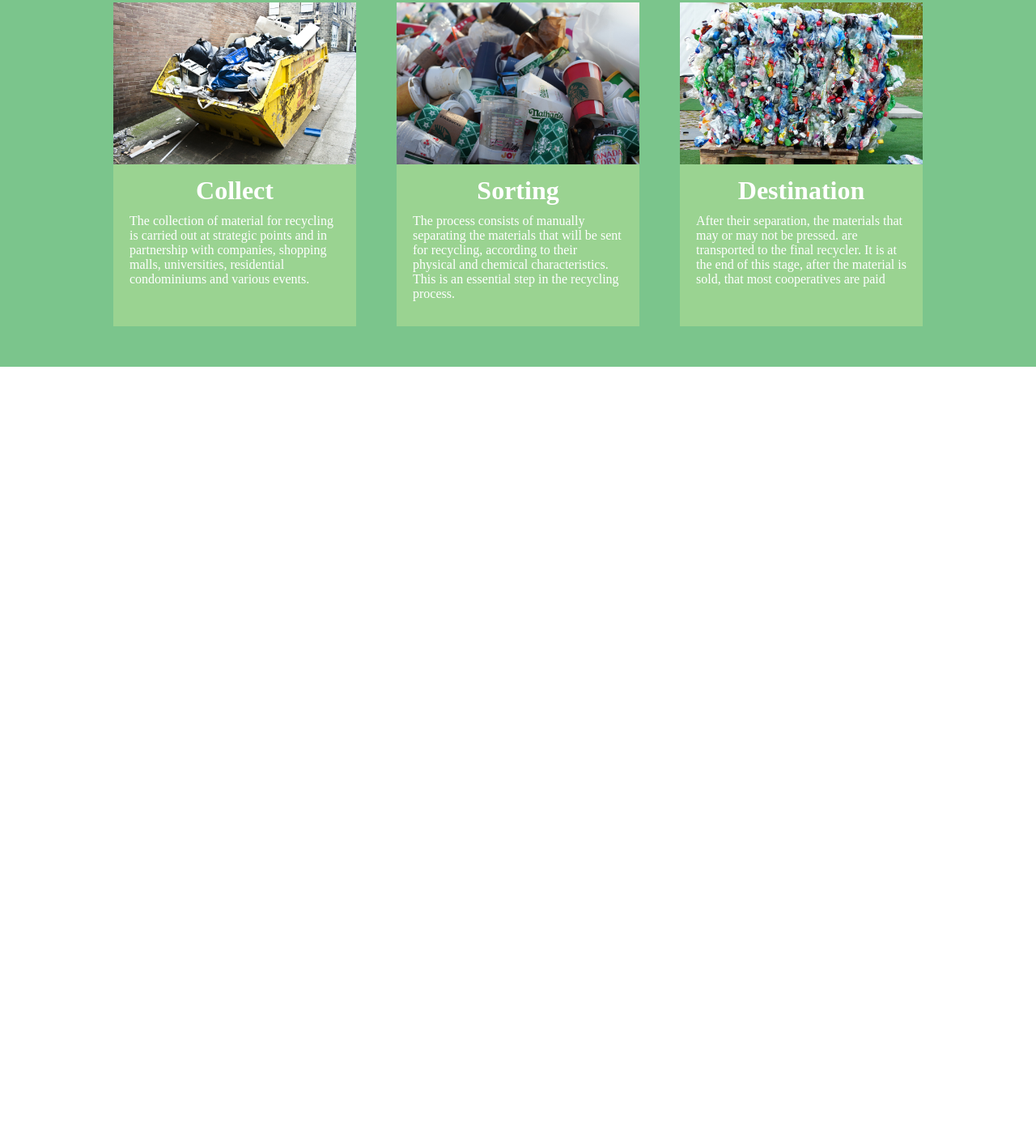
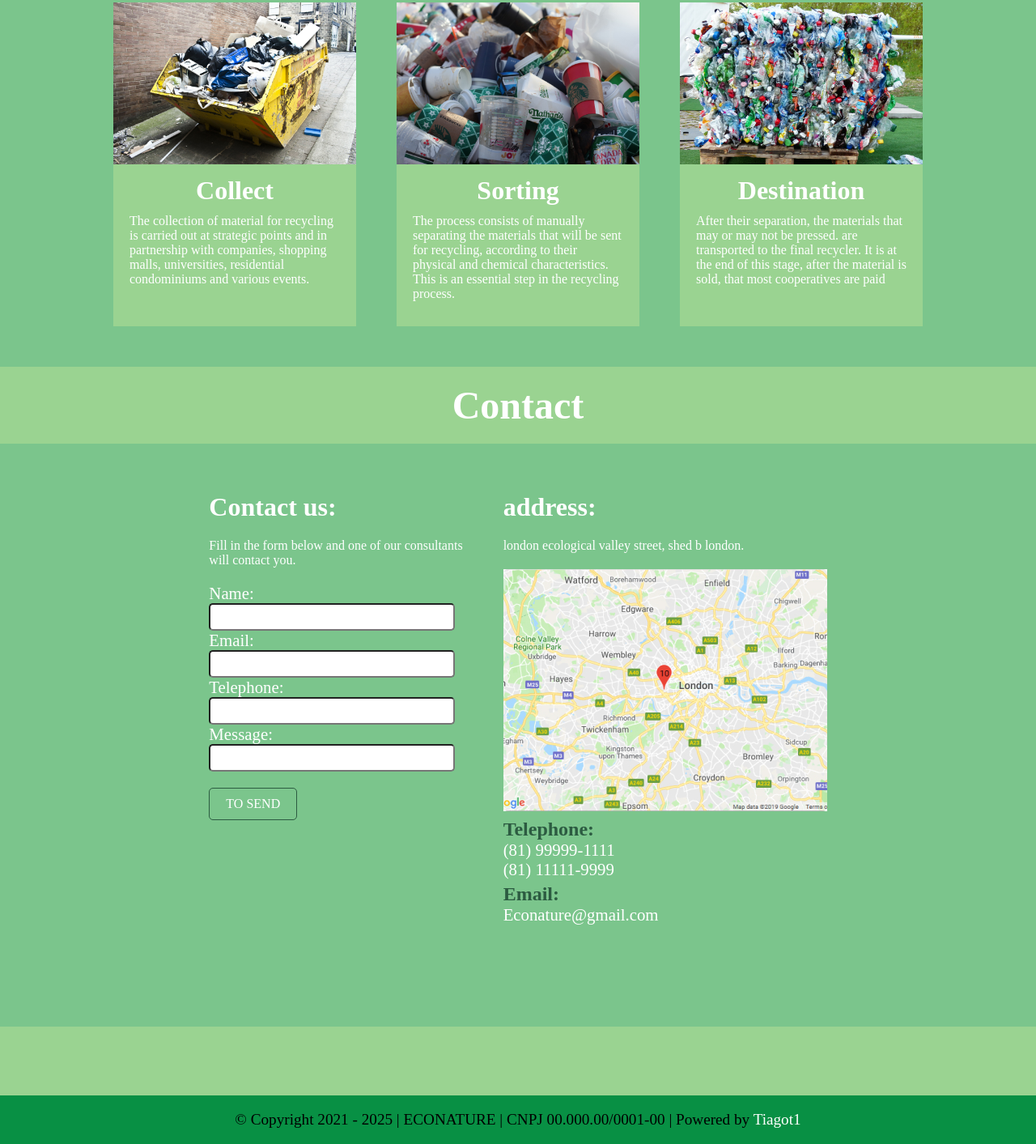
Before and after one commit to tiagot1/Econature, a plain HTML site: page index.html in a window 1280 px wide. Shown: the part 1310-2723 px from the top of the page at 81% size. Before the commit the page ends 1763 px from the top, so only its background shows below. Drawn offline with Linux system fonts and the light colour scheme.

Commit message:
terminando section de contato e footer

```diff
--- a/index.html
+++ b/index.html
@@ -70,6 +70,52 @@
       </div>
     </div>
   </section>
+  <section id="contact" class="contact">
+    <h2 class="subt">Contact</h2>
+    <main>
+      <div class="infor">
+        <div class="contato-flex">
+          <h4 class="info">Contact us:</h4>
+          <p class="desc">Fill in the form below and one of our consultants<br>will contact you.</p>
+          <form action="">
+            <label for="">Name:</label><br>
+            <input type="text"><br>
+
+            <label for="">Email:</label><br>
+            <input type="email" name="" id=""><br>
+
+            <label for="">Telephone:</label><br>
+            <input type="tel" name="" id=""><br>
+
+            <label class="area" for="">Message:</label><br>
+            <input type="text">
+          </form>
+          <a href="#">TO SEND</a>
+        </div>
+        <div class="endereco">
+          <h4 class="info">address:</h4>
+          <p class="desc">london ecological valley street, shed b london.</p>
+          <div>
+            <img src="./img/image 4.jpg" alt="">
+          </div>
+          <h5>Telephone:</h5>
+          <p class="inf">(81) 99999-1111</p>
+          <p class="inf">(81) 11111-9999</p>
+          <h5>Email:</h5>
+          <p class="email">Econature@gmail.com</p>
+        </div>
+      </div>
+    </main>
+  </section>
+  <footer>
+    <div class="flex-footer">
+      <p>© Copyright 2021 - 2025 | ECONATURE | CNPJ 00.000.00/0001-00 | Powered by <a href="https://github.com/tiagot1">Tiagot1</a></p>
+    </div>
+  </footer>
+  <script src="./javascript/script.js"></script>
 </body>
 
 </html>
+</body>
+
+</html>
--- a/style.css
+++ b/style.css
@@ -125,3 +125,88 @@ h3 {
   max-width: 260px;
   padding: 10px 20px;
 }
+.contact {
+  background-color: #9AD391;
+  height: 900px;
+}
+
+main {
+  background-color: #7BC58C;
+  margin: 0 auto;
+  display: flex;
+  height: 720px;
+  color: white;
+}
+
+.infor {
+  display: flex;
+  flex-wrap: wrap;
+  margin: 0 auto;
+  gap: 50px;
+  padding-top: 60px;
+}
+
+.info {
+  font-size: 2rem;
+}
+
+label {
+  font-size: 1.3rem;
+}
+
+input {
+  height: 25px;
+  width: 300px;
+  padding-top: 5px;
+  border-radius: 5px;
+}
+
+input:hover {
+  box-shadow: 1px 1px #2C5B41;
+  transition: 0.4s;
+}
+
+.contato-flex p,
+.endereco p.desc {
+  padding: 20px 0;
+}
+
+.contato-flex a {
+  display: inline-block;
+  border: 1px solid #2C5B41;
+  padding: 10px 20px;
+  margin-top: 20px;
+  border-radius: 5px;
+}
+
+.contato-flex a:hover {
+  background-color: #089044;
+  transition: 1s;
+}
+
+h5 {
+  color: #2C5B41;
+  font-size: 1.5rem;
+  padding-top: 5px;
+}
+
+.inf,
+.email {
+  font-size: 1.3rem;
+}
+
+.email {
+  padding-bottom: 80px;
+}
+
+footer {
+  display: flex;
+  height: 60px;
+  background-color: #089044;
+  font-size: 1.2rem;
+  align-items: center;
+}
+
+.flex-footer {
+  margin: 0 auto;
+}
```
